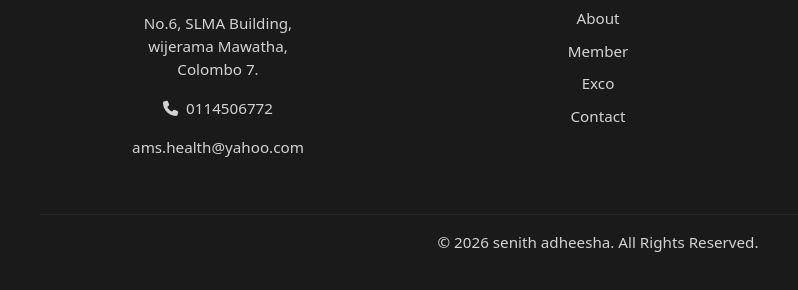
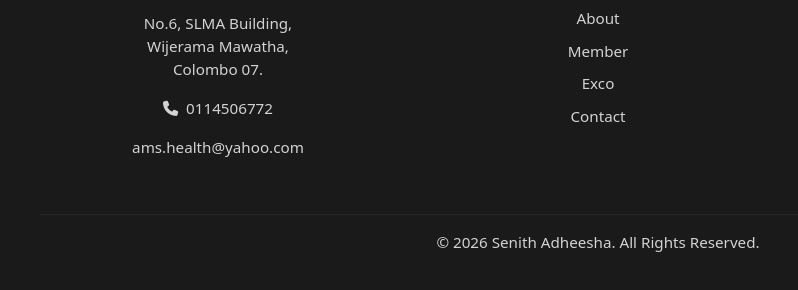
Before and after one commit to SenithAdheesha/ams-website-bs-css-responsive-static, a plain HTML site: page index.html in a window 1280 px wide. Shown: the part 2630-2920 px from the top of the page, 42-840 px from the left. Drawn offline with nearby package versions, Linux system fonts and the light colour scheme.

Commit message:
Update index.html

```diff
--- a/index.html
+++ b/index.html
@@ -177,7 +177,7 @@
                 <div class="col-lg-4 col-md-6 mb-4">
                     <h3 class="footer-logo">Association of Medical Specialists</h3>
                     <!-- <p>Providing the best services for our members with excellence, professionalism, and dedication.</p> -->
-                    <p>No.6, SLMA Building, <br> wijerama Mawatha, <br> Colombo 7.</p>
+                    <p>No.6, SLMA Building, <br> Wijerama Mawatha, <br> Colombo 07.</p>
                     <p><i class="fa fa-phone" style="text-decoration: none;"></i> &nbsp;0114506772</p>
                     <p>ams.health@yahoo.com</p>
                 </div>
@@ -209,7 +209,7 @@
 
             <hr>
 
-            <p class="text-center mt-3 mb-0">&copy; 2026 senith adheesha. All Rights Reserved.</p>
+            <p class="text-center mt-3 mb-0">&copy; 2026 Senith Adheesha. All Rights Reserved.</p>
         </div>
     </footer>
 
```
